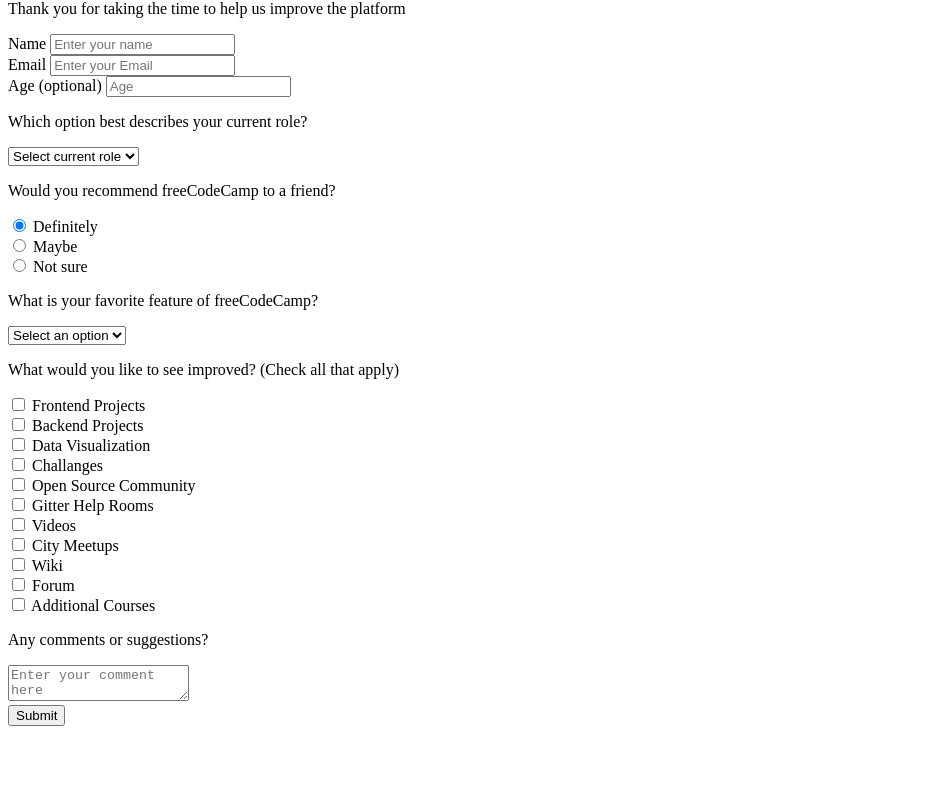
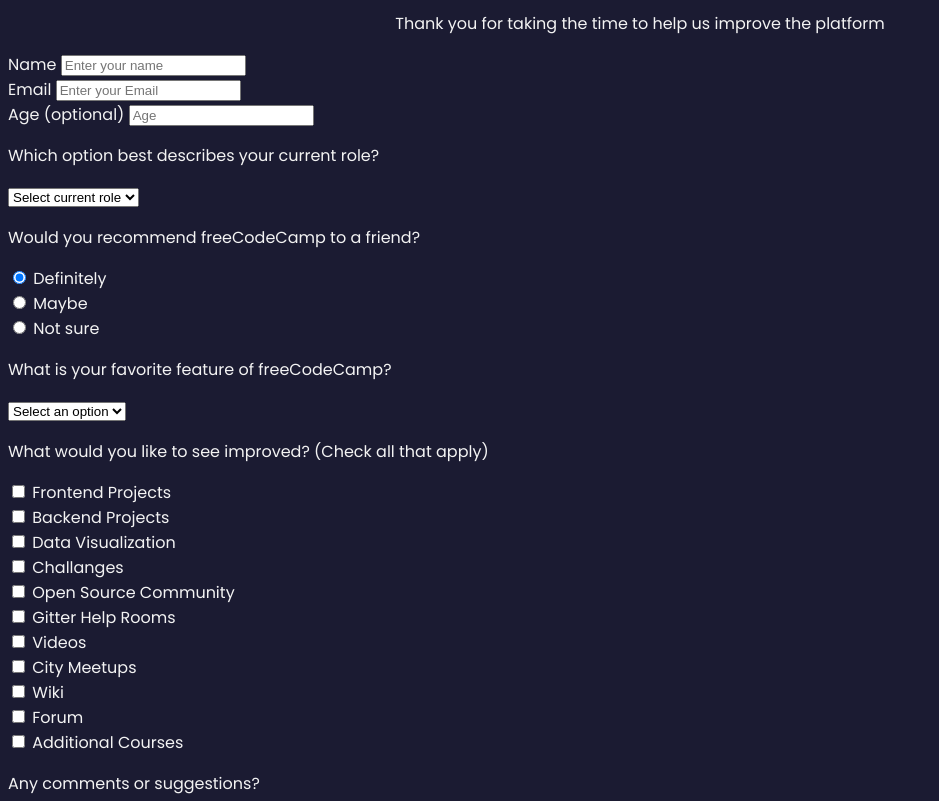
Before and after one commit to mohammad-uvais/web-design, a plain HTML site: page survey-form/index.html in a window 1280 px wide. Shown: the part 80-881 px from the top of the page, without its empty margins (0-939 px from the left). Before the commit the page ends 814 px from the top, so only its background shows below. Drawn offline with Linux system fonts and the light colour scheme.

Commit message:
Styling of the form started

```diff
--- a/survey-form/index.html
+++ b/survey-form/index.html
@@ -4,14 +4,16 @@
     <meta charset="UTF-8" />
     <meta name="viewport" content="width=device-width, initial-scale=1.0" />
     <title>freeCodeCamp Survey Form</title>
+
+    <link rel="stylesheet" href="styles.css" />
   </head>
   <body>
     <header>
-      <h1>freeCodeCamp Survey Form</h1>
-      <p>Thank you for taking the time to help us improve the platform</p>
+      <h1 class="text-center">freeCodeCamp Survey Form</h1>
+      <p class="text-center">Thank you for taking the time to help us improve the platform</p>
     </header>
 
-    <main>
+    <main class="form-container">
       <form method="post">
         <article>
           <label for="name">Name</label>
@@ -50,7 +52,6 @@
             Maybe
           </label>
         </article>
-
         <article>
           <label for="not-sure">
             <input type="radio" name="recommend" id="not-sure" value="not-sure" />
@@ -138,7 +139,7 @@
         <article>
           <p>Any comments or suggestions?</p>
           <textarea name="suggestions" id="suggestions" placeholder="Enter your comment here"></textarea>
-        </section>
+        </article>
 
         <article>
           <button type="submit">Submit</button>
--- a/survey-form/styles.css
+++ b/survey-form/styles.css
@@ -0,0 +1,39 @@
+@import url("https://fonts.googleapis.com/css?family=Poppins:200i,400&display=swap");
+
+:root {
+  --color-white: #f3f3f3;
+  --color-darkblue: #1b1b32;
+  --color-darkblue-alpha: rgba(27, 27, 50, 0.8);
+  --color-green: #37af65;
+}
+
+* {
+  box-sizing: border-box;
+}
+
+body {
+  font-family: "Poppins", sans-serif;
+  font-size: 1rem;
+  color: var(--color-white);
+  background-color: var(--color-darkblue);
+  background-image: linear-gradient(
+    115deg,
+    rgba(58, 58, 158, 0.8),
+    rgba(136, 136, 206, 0.7),
+    url("https://cdn.freecodecamp.org/testable-projects-fcc/images/survey-form-background.jpeg")
+  );
+  background-position: center;
+  background-size: cover;
+  background-repeat: no-repeat;
+}
+
+.form-container {
+  width: 560;
+  max-width: 720;
+  background-color: var(--color-darkblue);
+  margin: auto;
+}
+
+.text-center {
+  text-align: center;
+}
```
